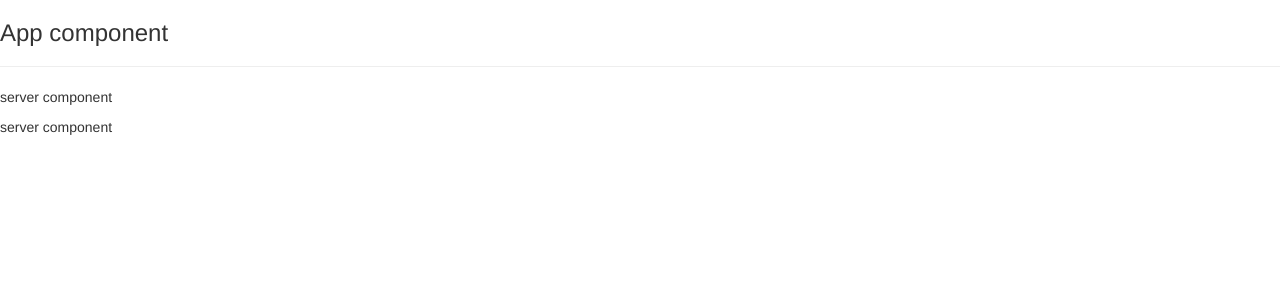
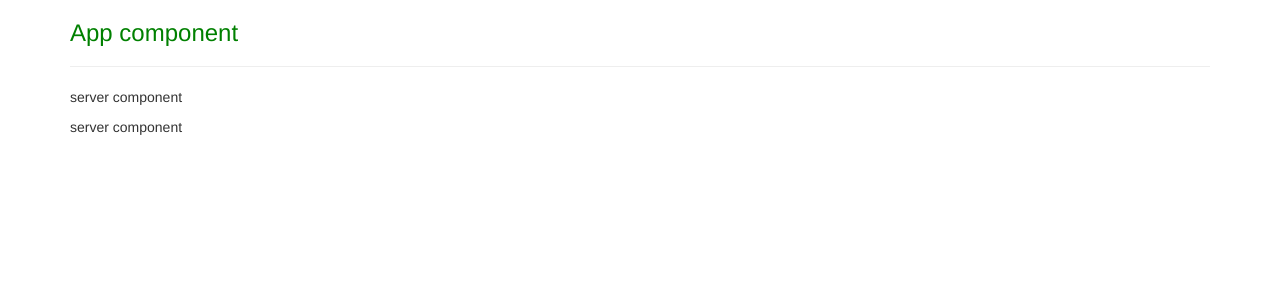
Before and after one commit to Hifromsaumya/i-am-sleeping, an Angular app: page / in a window 1280 px wide. Shown: the top 300 px of the page. Built offline with nearby package versions, Linux system fonts and the light colour scheme.

Commit message:
working with styles and template

```diff
--- a/src/app/app.component.css
+++ b/src/app/app.component.css
@@ -0,0 +1,3 @@
+h3 {
+    color: darkolivegreen;
+}
--- a/src/app/app.component.html
+++ b/src/app/app.component.html
@@ -1,4 +1,15 @@
-<h3>App component</h3>
-<hr>
+<div class="container">
+    <div class="row">
+        <div class="col-xs-12">
+            <h3>App component</h3>
+            <hr>
+            <app-servers></app-servers>
+            <!-- <div app-servers></div> -->
+            <!-- now [app-server] will work because ang will select element by attribute not by element itself  -->
+            <!-- <div class="app-servers"></div> -->
+            <!-- refer to .app-servers in ts file as a class -->
+        </div>
 
-<app-servers></app-servers>
+    </div>
+
+</div>
--- a/src/app/app.component.ts
+++ b/src/app/app.component.ts
@@ -3,7 +3,12 @@ import { Component } from '@angular/core';
 @Component({
   selector: 'app-root',
   templateUrl: './app.component.html',
-  styleUrls: ['./app.component.css']
+  //styleUrls: ['./app.component.css']
+  styles: [`
+  h3 {
+    color: green;
+  }
+  `]
 })
 export class AppComponent {
 
--- a/src/app/servers/servers.component.ts
+++ b/src/app/servers/servers.component.ts
@@ -2,6 +2,8 @@ import { Component, OnInit } from '@angular/core';
 
 @Component({
   selector: 'app-servers',
+  // selector: '[app-servers]',  //selector if changes from app-server to [app-server], will become an attribute
+  // selector: '.app-servers',  // also can be selected by a class
   template: `
   <app-server></app-server>
   <app-server></app-server>`,
```
